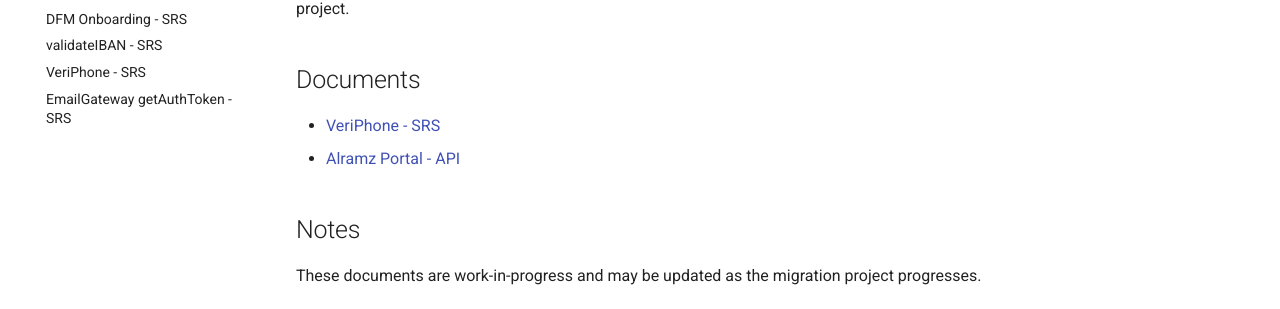
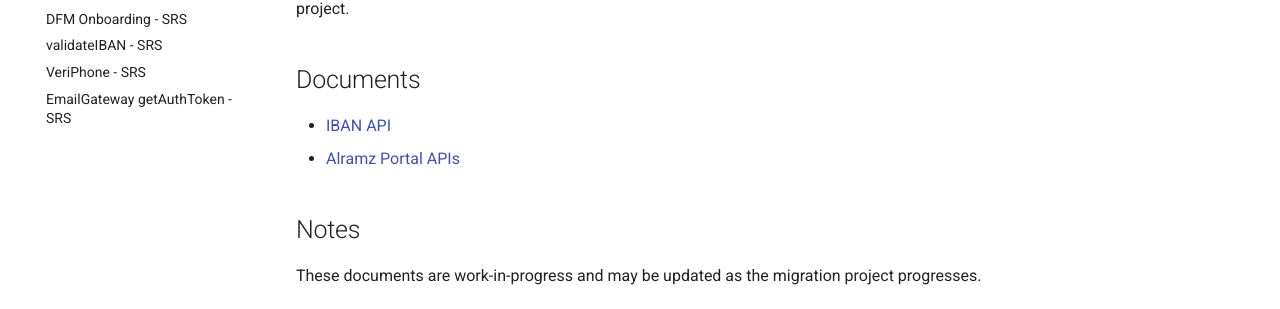
Before and after one commit to al-ramz/alramz-mw-docs, an MkDocs documentation site: the page built from docs/drafts/index.md, in a window 1280 px wide. Shown: the part 257-566 px from the top of the page. Built offline with MkDocs 1.6.1 and Material for MkDocs 9.7.7, drawn with Linux system fonts in a browser that asks for light colours.

Commit message:
adding IBAN

```diff
--- a/docs/drafts/index.md
+++ b/docs/drafts/index.md
@@ -5,8 +5,8 @@ This section contains draft documents, Software Requirements Specifications (SRS
 ## Documents
 
 
-- [VeriPhone - SRS](iban/draft_veriphone.md)
-- [Alramz Portal - API](alramzportal/AlRamzPortal-API-Documentation.md)
+- [IBAN API](iban/IBAN_Validation_Service_API_Documentation.md)
+- [Alramz Portal APIs](alramzportal/AlRamzPortal-API-Documentation.md)
 
 ## Notes
 
```
